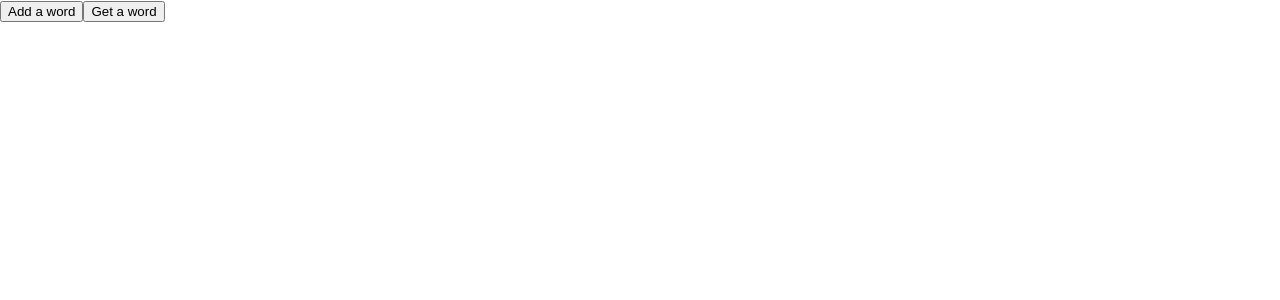
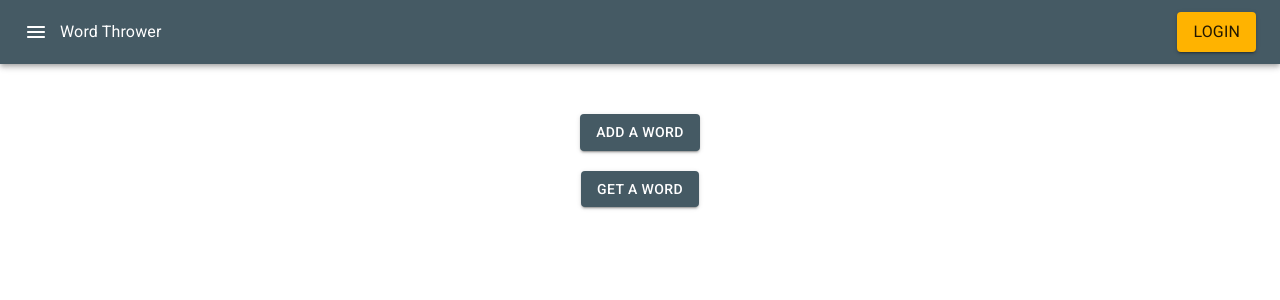
Before and after one commit to rohanj-02/random-word-thrower, a React (Create React App) app in the folder client/: page / in a window 1280 px wide. Shown: the top 300 px of the page. Built offline with nearby package versions, Linux system fonts and the light colour scheme.

Commit message:
Added Navbar & Theme

```diff
--- a/client/package.json
+++ b/client/package.json
@@ -4,6 +4,7 @@
   "private": true,
   "dependencies": {
     "@material-ui/core": "^4.9.11",
+    "@material-ui/icons": "^4.9.1",
     "@testing-library/jest-dom": "^4.2.4",
     "@testing-library/react": "^9.5.0",
     "@testing-library/user-event": "^7.2.1",
--- a/client/public/index.html
+++ b/client/public/index.html
@@ -4,6 +4,7 @@
     <meta charset="utf-8" />
     <link rel="icon" href="%PUBLIC_URL%/favicon.ico" />
     <link rel="stylesheet" href="https://fonts.googleapis.com/css?family=Roboto:300,400,500" />
+    <link rel="stylesheet" href="https://fonts.googleapis.com/icon?family=Material+Icons" />
     <meta name="viewport" content="width=device-width, initial-scale=1" />
     <meta name="theme-color" content="#000000" />
     <meta
--- /dev/null
+++ b/client/src/components/NavBar.js
@@ -0,0 +1,51 @@
+import React from "react";
+import {
+    AppBar,
+    Toolbar,
+    IconButton,
+    Typography,
+    Button,
+    ThemeProvider} from "@material-ui/core";
+import MenuIcon from "@material-ui/icons/MenuRounded";
+import theme from "../theme";
+
+class NavBar extends React.Component{
+
+    constructor(props){
+        super(props);
+        this.state = {
+            anything: "",
+        }
+    }
+
+
+    render(){
+        return(
+            <ThemeProvider theme={theme}>
+                <AppBar position="sticky">
+                    <Toolbar>
+                        <IconButton edge = "start">
+                            <MenuIcon style={{color: "#ffffff"}}/>
+                        </IconButton>
+                        <Typography variant="subtitle1" style={{flexGrow: 1}}>
+                            Word Thrower
+                        </Typography>
+                        <div style={{alignItems: "right"}}>
+                            <ThemeProvider theme={theme}>
+                                <Button color="secondary" variant="contained">
+                                    <Typography variant="subtitle1">
+                                    Login
+                                    </Typography>
+                                </Button>
+                            </ThemeProvider>
+                        </div>
+
+                    </Toolbar>
+                </AppBar>
+            </ThemeProvider>
+
+        );
+    }
+}
+
+export default NavBar;
--- a/client/src/components/addWord.js
+++ b/client/src/components/addWord.js
@@ -3,10 +3,9 @@ import {
     FormControl,
     InputLabel,
     Input,
-    Button,
-    TextField
-} from "@material-ui/core";
+    Button} from "@material-ui/core";
 import Axios from "axios";
+import NavBar from "./NavBar";
 
 class addWord extends React.Component{
     constructor(props){
@@ -44,8 +43,11 @@ class addWord extends React.Component{
         });
     }
 
+
     render(){
         return(
+            <div>
+                <NavBar/>
                 <div
                 style={{
                 display: "flex",
@@ -54,7 +56,7 @@ class addWord extends React.Component{
                 padding: 20
                 }}>
                     <form
-                style={{ width: "50%" }}
+                        // style={{ width: "50%" }}
                         id="addWord"
                         onSubmit={this.handleSubmit}>
 
@@ -80,6 +82,7 @@ class addWord extends React.Component{
                     </Button>
                 </form>
             </div>
+        </div>
         )
     }
 }
--- a/client/src/components/getWord.js
+++ b/client/src/components/getWord.js
@@ -1,4 +1,5 @@
 import React from "react";
+import NavBar from "./NavBar";
 import {Typography} from "@material-ui/core";
 
 class getWord extends React.Component{
@@ -30,6 +31,7 @@ class getWord extends React.Component{
     render(){
         return (
             <div>
+                <NavBar/>
                 <h3>Word</h3>
                 <p>{this.state.word}</p>
                 <h3>Meaning</h3>
--- /dev/null
+++ b/client/src/components/home.js
@@ -0,0 +1,45 @@
+import React from "react";
+import NavBar from "./NavBar";
+import {Link} from "react-router-dom";
+import {Button} from "@material-ui/core";
+import theme from "../theme";
+import {ThemeProvider, Grid} from "@material-ui/core";
+
+const Home = (props) => {
+    return(
+        <div>
+            <ThemeProvider theme={theme}>
+                <NavBar/>
+                <div
+                style={{
+                display: "flex",
+                flex:1,
+                margin: 20,
+                padding: 20,
+                flexDirection: 'column',
+                justifyContent: 'center',
+                alignItems: 'center',
+                height: '100%'
+                }}>
+                    <Grid container elevation={6}>
+                        <Grid item xs = {12} style={{display: "flex", justifyContent: "center", margin: 10}}>
+                            <Link to="/addWord">
+                                <Button variant = "contained" color = "primary" size = "medium" name="addButton">
+                                    Add a word
+                                </Button>
+                            </Link>
+                        </Grid>
+                        <Grid item xs={12} style={{display: 'flex', justifyContent:"center", margin: 10}}>
+                            <Link to="/getWord">
+                                <Button variant = "contained" color = "primary" size = "medium" name="getButton">
+                                    Get a word
+                                </Button>
+                            </Link>
+                        </Grid>
+                    </Grid>
+                </div>
+            </ThemeProvider>
+        </div>
+    )
+}
+export default Home;
--- a/client/src/components/page1.js
+++ b/client/src/components/page1.js
@@ -1,17 +1,50 @@
 import React from "react";
-import {Link} from "react-router-dom";
+import {
+    Route,
+    BrowserRouter,
+    Switch
+} from "react-router-dom";
+import GetWord from "./getWord";
+import AddWord from "./addWord";
+import Home from "./home";
 
-function Page1(){
-    return(
-        <div>
-            <Link to="/addWord">
-                <button>Add a word</button>
-            </Link>
-            <Link to="/getWord">
-                <button>Get a word</button>
-            </Link>
-        </div>
-    )
+class Page1 extends React.Component{
+    constructor(props){
+        super(props);
+        this.state = {
+            add: false,
+            addButton: true,
+            get: false,
+            getButton: true,
+        }
+    }
+
+    buttonOnClick = async (event) =>{
+        console.log(event.target.name);
+        await this.setState({[event.target.name] : false});
+    }
+
+    backFromAdd = () => {
+        this.setState({
+            add: false,
+            addButton: true,
+            getButton: true,
+            get: false,
+        })
+    }
+    render(){
+        return(
+            <div>
+                <BrowserRouter>
+                    <Switch>
+                        <Route exact path="/" component={Home}/>
+                        <Route exact path ="/addWord" component={AddWord}/>
+                        <Route exact path="/getWord" component={GetWord}/>
+                    </Switch>
+                </BrowserRouter>
+            </div>
+        )
+    }
 }
 
 export default Page1;
--- /dev/null
+++ b/client/src/theme.js
@@ -0,0 +1,10 @@
+
+import { createMuiTheme } from '@material-ui/core/styles';
+
+const palette = {
+  primary: { main: '#455A64' },
+  secondary: { main: '#FFB300' }
+};
+const themeName = 'Fiord Selective Yellow Fox';
+
+export default createMuiTheme({ palette, themeName });
```
Also changed, not shown: 1 other file (tests, documents, lock files or other folders). Lines whose indentation alone changed are shown as unchanged.
